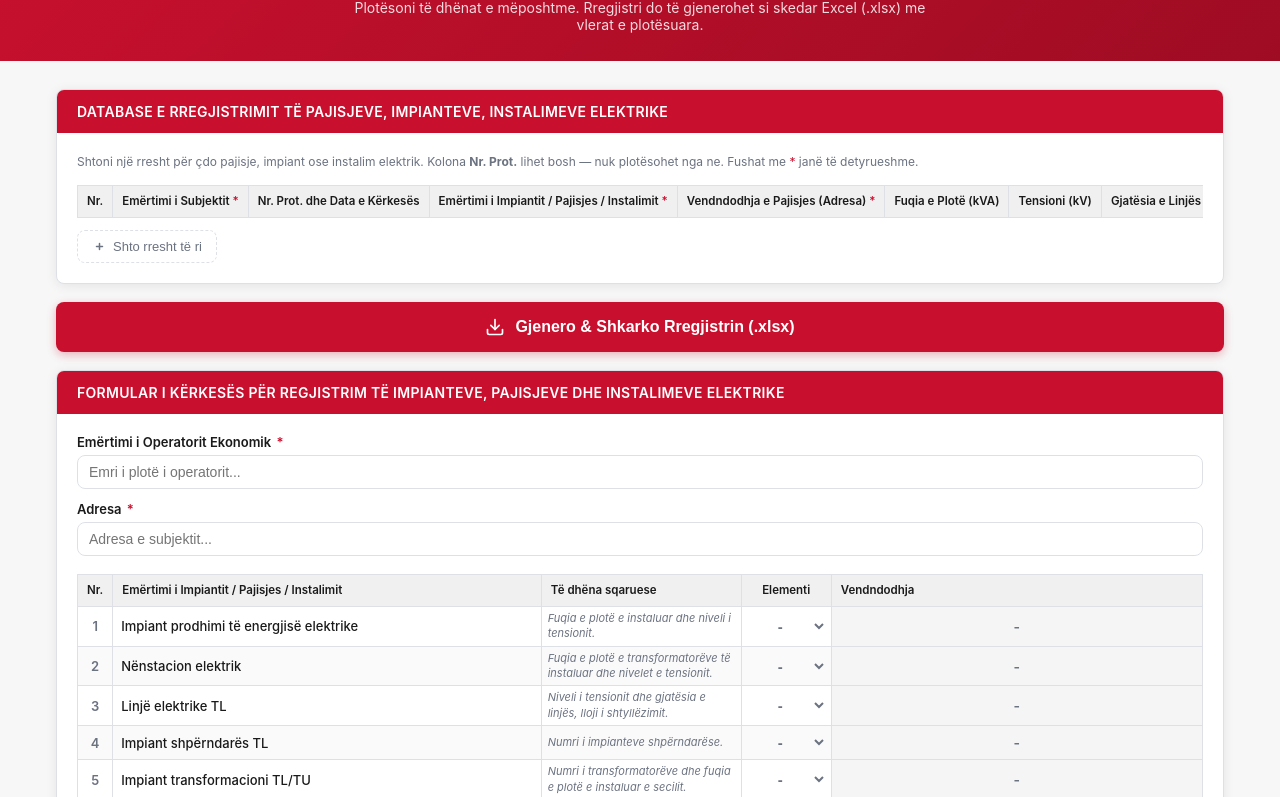
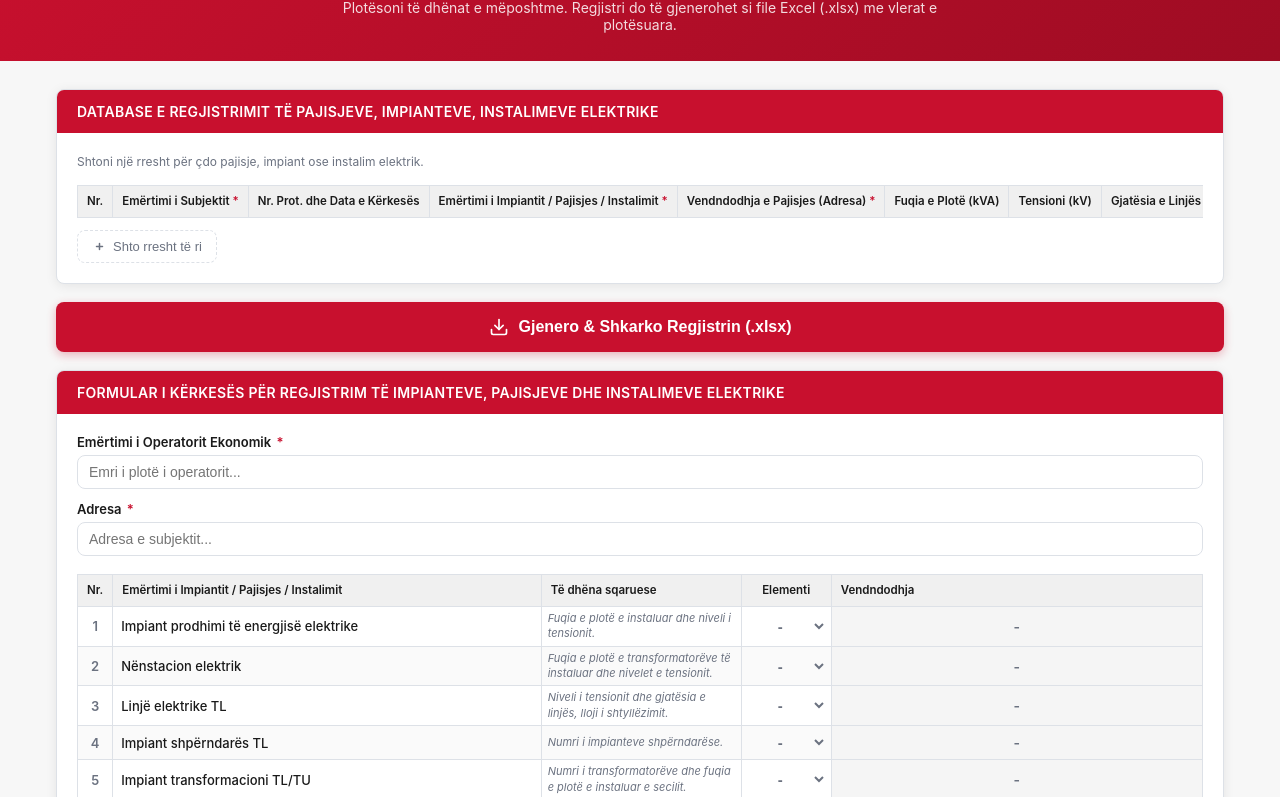
Before and after one commit to swissapproval/regjistrat-elektrik, a plain HTML site: page index.html in a window 1280 px wide. Shown: the part 139-936 px from the top of the page. Drawn offline with Linux system fonts and the light colour scheme.

Commit message:
Fix typos in index.html content

```diff
--- a/index.html
+++ b/index.html
@@ -360,8 +360,8 @@
 
 <!-- Hero -->
 <div class="hero">
-  <h1>Rregjistri Elektrik</h1>
-  <p>Plotësoni të dhënat e mëposhtme. Rregjistri do të gjenerohet si skedar Excel (.xlsx) me vlerat e plotësuara.</p>
+  <h1>Regjistri Elektrik</h1>
+  <p>Plotësoni të dhënat e mëposhtme. Regjistri do të gjenerohet si file Excel (.xlsx) me vlerat e plotësuara.</p>
 </div>
 
 <!-- Main -->
@@ -369,13 +369,11 @@
 
   <div class="card">
     <div class="card-header">
-      <h2>DATABASE E RREGJISTRIMIT TË PAJISJEVE, IMPIANTEVE, INSTALIMEVE ELEKTRIKE</h2>
+      <h2>DATABASE E REGJISTRIMIT TË PAJISJEVE, IMPIANTEVE, INSTALIMEVE ELEKTRIKE</h2>
     </div>
     <div class="card-body">
       <p class="hint">
         Shtoni një rresht për çdo pajisje, impiant ose instalim elektrik.
-        Kolona <strong>Nr. Prot.</strong> lihet bosh — nuk plotësohet nga ne.
-        Fushat me <span style="color:var(--red)">*</span> janë të detyrueshme.
       </p>
 
       <div class="table-section">
@@ -416,7 +414,7 @@
       <polyline points="7 10 12 15 17 10"/>
       <line x1="12" y1="15" x2="12" y2="3"/>
     </svg>
-    Gjenero &amp; Shkarko Rregjistrin (.xlsx)
+    Gjenero &amp; Shkarko Regjistrin (.xlsx)
   </button>
 
   <!-- ══════════════════════════════════════════════════════ -->
```
